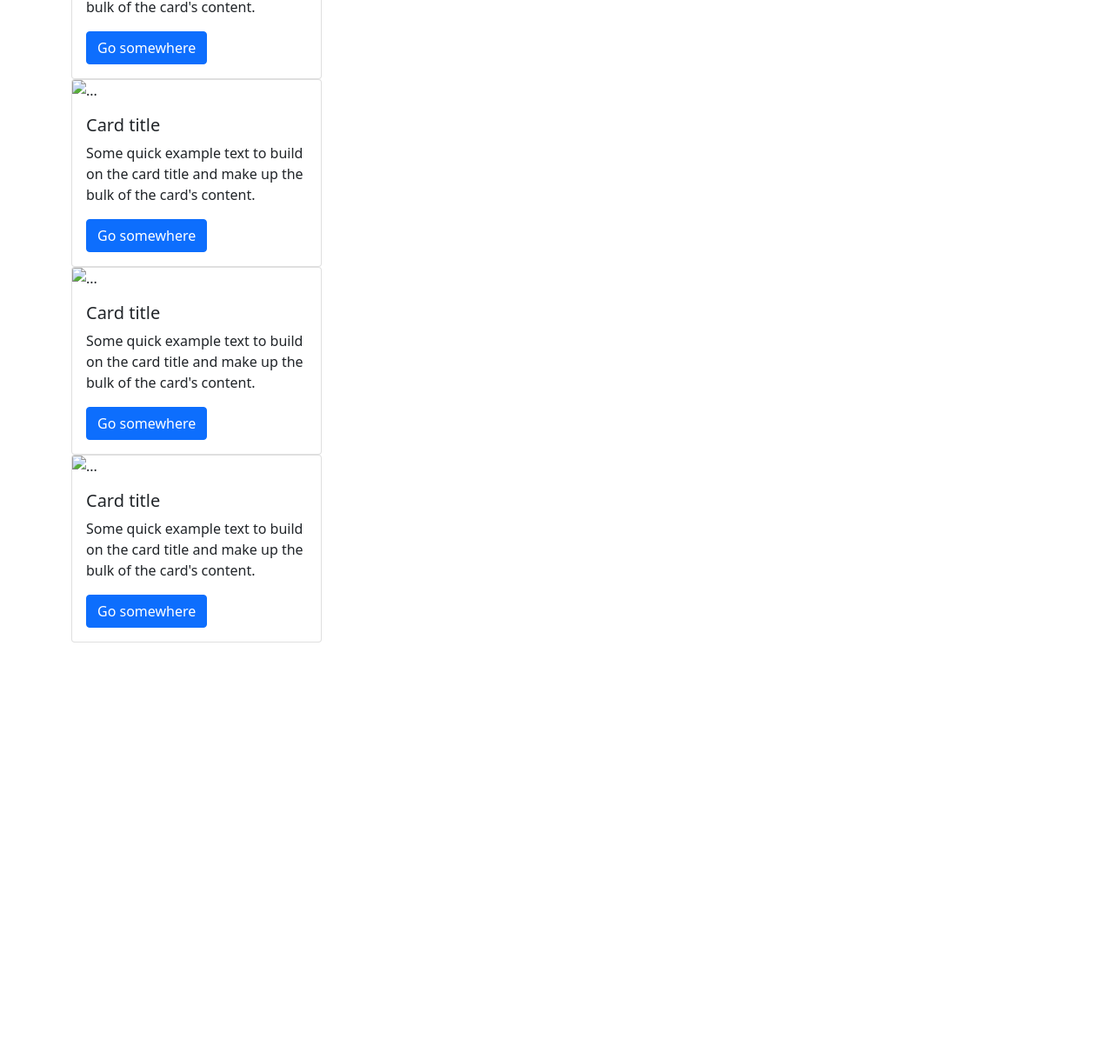
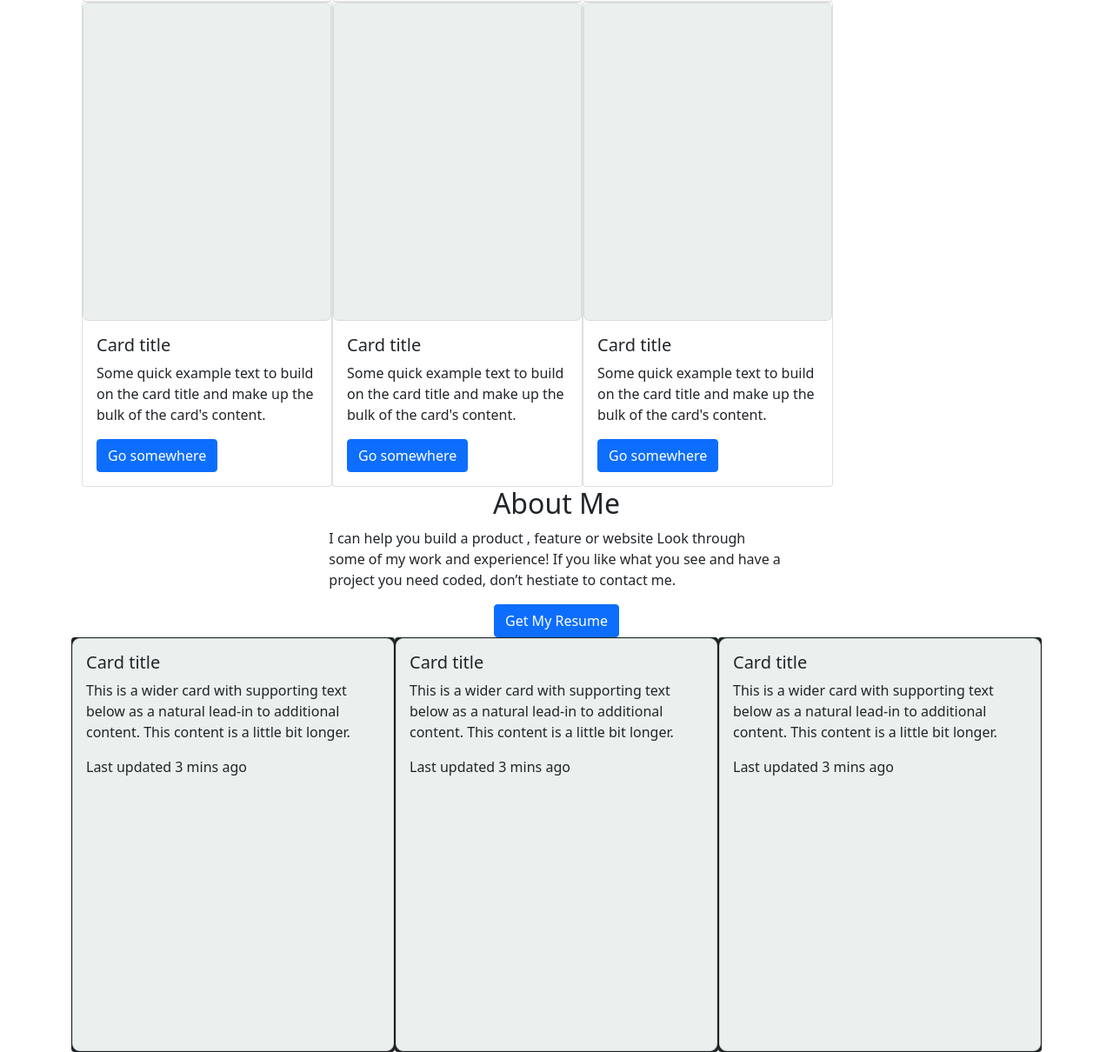
Before and after one commit to keebot-png/bootstrap-project, a plain HTML site: page index.html in a window 1280 px wide. Shown: the part 1399-2609 px from the top of the page at 87% size. Before the commit the page ends 2138 px from the top, so only its background shows below. Drawn offline with nearby package versions, Linux system fonts and the light colour scheme.

Commit message:
add about me and skills cards

```diff
--- a/index.html
+++ b/index.html
@@ -45,9 +45,9 @@
         <div class="container">
             <h3>My Recent Works</h3>
         </div>
-        <div>
+        <div class="container d-flex">
             <div class="card" style="width: 18rem;">
-                <img src="..." class="card-img-top" alt="...">
+                <img src="images/Img Plaholder.png" class="card-img-top" alt="Grey image background">
                 <div class="card-body">
                 <h5 class="card-title">Card title</h5>
                 <p class="card-text">Some quick example text to build on the card title and make up the bulk of the card's content.</p>
@@ -56,7 +56,7 @@
             </div>
 
             <div class="card" style="width: 18rem;">
-                <img src="..." class="card-img-top" alt="...">
+                <img src="images/Img Plaholder.png" class="card-img-top" alt="Grey image background">
                 <div class="card-body">
                 <h5 class="card-title">Card title</h5>
                 <p class="card-text">Some quick example text to build on the card title and make up the bulk of the card's content.</p>
@@ -65,7 +65,7 @@
             </div>
 
             <div class="card" style="width: 18rem;">
-                <img src="..." class="card-img-top" alt="...">
+                <img src="images/Img Plaholder.png" class="card-img-top" alt="Grey image background">
                 <div class="card-body">
                 <h5 class="card-title">Card title</h5>
                 <p class="card-text">Some quick example text to build on the card title and make up the bulk of the card's content.</p>
@@ -73,9 +73,9 @@
                 </div>
             </div>
         </div>
-        <div>
+        <div class="container d-flex">
             <div class="card" style="width: 18rem;">
-                <img src="..." class="card-img-top" alt="...">
+                <img src="images/Img Plaholder.png" class="card-img-top" alt="Grey image background">
                 <div class="card-body">
                 <h5 class="card-title">Card title</h5>
                 <p class="card-text">Some quick example text to build on the card title and make up the bulk of the card's content.</p>
@@ -84,7 +84,7 @@
             </div>
 
             <div class="card" style="width: 18rem;">
-                <img src="..." class="card-img-top" alt="...">
+                <img src="images/Img Plaholder.png" class="card-img-top" alt="Grey image background">
                 <div class="card-body">
                 <h5 class="card-title">Card title</h5>
                 <p class="card-text">Some quick example text to build on the card title and make up the bulk of the card's content.</p>
@@ -93,7 +93,7 @@
             </div>
 
             <div class="card" style="width: 18rem;">
-                <img src="..." class="card-img-top" alt="...">
+                <img src="images/Img Plaholder.png" class="card-img-top" alt="Grey image background">
                 <div class="card-body">
                 <h5 class="card-title">Card title</h5>
                 <p class="card-text">Some quick example text to build on the card title and make up the bulk of the card's content.</p>
@@ -101,8 +101,49 @@
                 </div>
             </div>
         </div>
+    </section>
+    <section>
+        <div class="container-fluid d-flex flex-column align-items-center">
+            <h2>
+                About Me
+            </h2>
+            <p class="col-5">
+                I can help you build a product , feature or website Look through some of my work and experience! If you like what you see and have a project you need coded,
+                don’t hestiate to contact me.
+            </p>
+            <button type="button" class="btn btn-primary">
+                Get My Resume
+            </button>
+        </div>
+        <div class="container d-flex gy-5">
+            <div class="card bg-dark text-black">
+                <img src="images/Img Plaholder.png" class="card-img" alt="grey image placeholder">
+                <div class="card-img-overlay">
+                  <h5 class="card-title">Card title</h5>
+                  <p class="card-text">This is a wider card with supporting text below as a natural lead-in to additional content. This content is a little bit longer.</p>
+                  <p class="card-text">Last updated 3 mins ago</p>
+                </div>
+              </div>
 
+              <div class="card bg-dark text-black">
+                <img src="images/Img Plaholder.png" class="card-img" alt="grey image placeholder">
+                <div class="card-img-overlay">
+                  <h5 class="card-title">Card title</h5>
+                  <p class="card-text">This is a wider card with supporting text below as a natural lead-in to additional content. This content is a little bit longer.</p>
+                  <p class="card-text">Last updated 3 mins ago</p>
+                </div>
+              </div>
 
+              <div class="card bg-dark text-black">
+                <img src="images/Img Plaholder.png" class="card-img" alt="grey image placeholder">
+                <div class="card-img-overlay">
+                  <h5 class="card-title">Card title</h5>
+                  <p class="card-text">This is a wider card with supporting text below as a natural lead-in to additional content. This content is a little bit longer.</p>
+                  <p class="card-text">Last updated 3 mins ago</p>
+                </div>
+              </div>
+
+        </div>
 
     </section>
 
```
Also changed, not shown: images/Img Plaholder.png (added).
